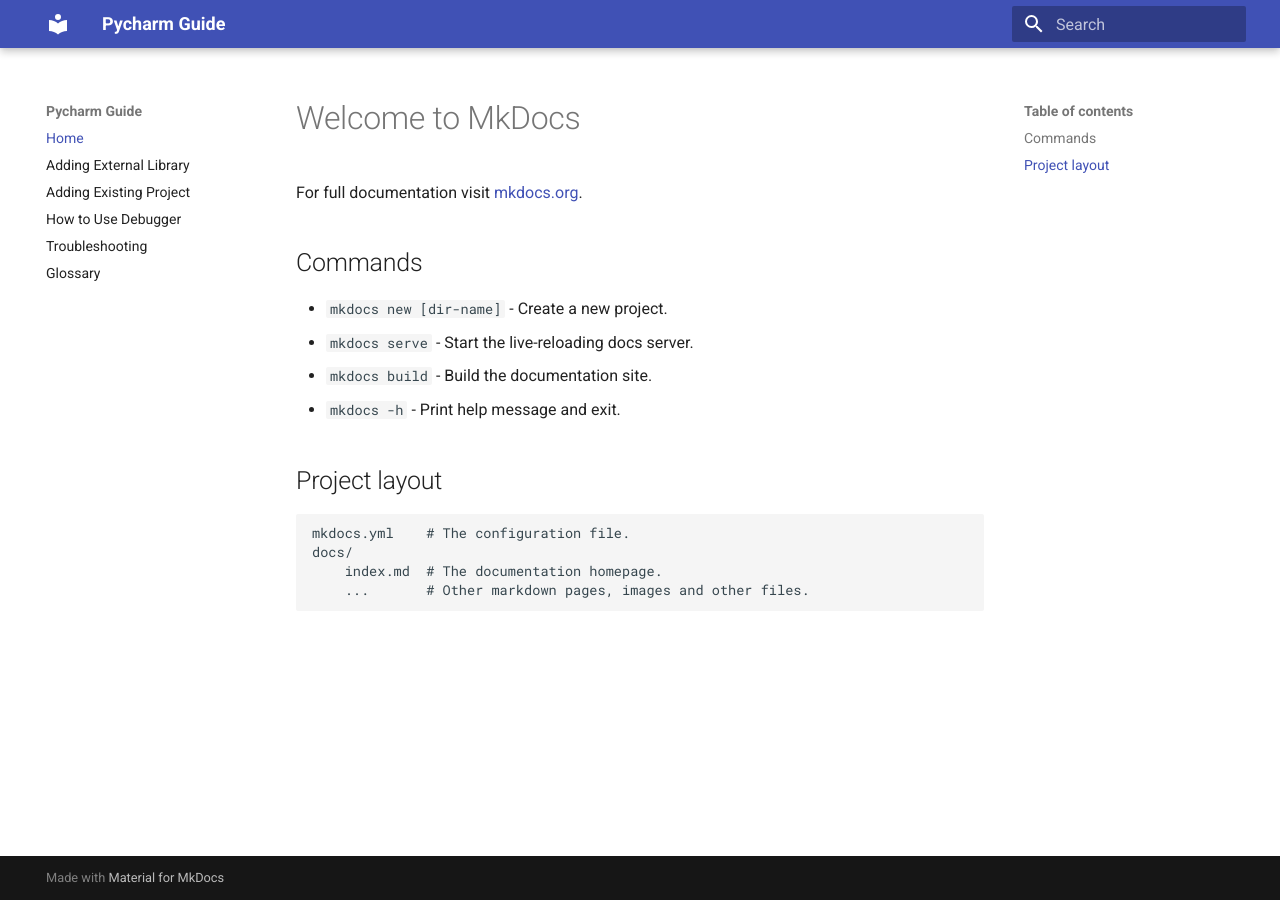
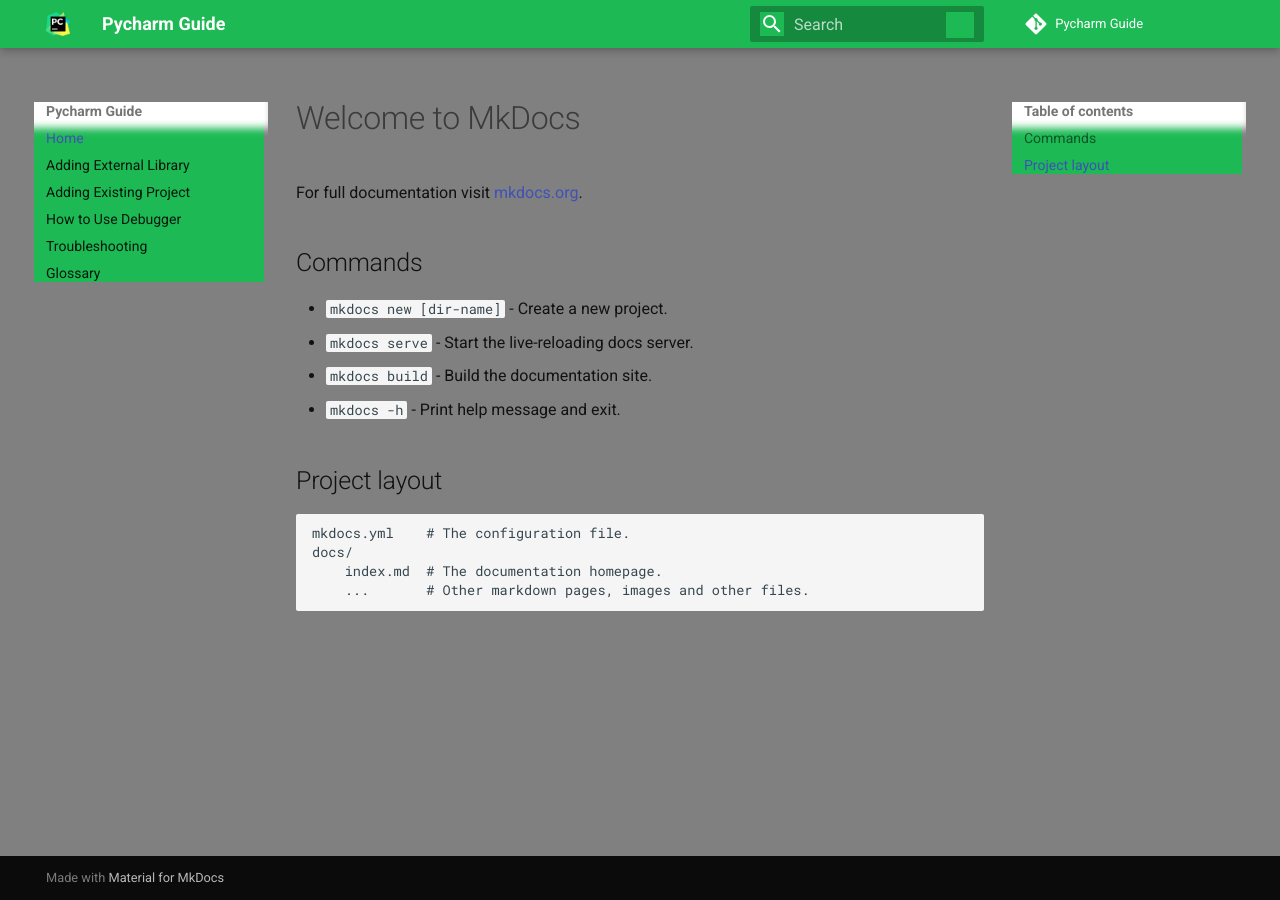
Before and after one commit to WilsonSue/CommUserGuide, an MkDocs documentation site: the page built from docs/index.md, in a window 1280 px wide. Built offline with MkDocs 1.6.1 and Material for MkDocs 9.7.7, drawn with Linux system fonts in a browser that asks for light colours; comment, search, counter and statistics services are not loaded.

Commit message:
Add styling and logo

```diff
--- /dev/null
+++ b/docs/extra.css
@@ -0,0 +1,15 @@
+body {
+    background-color: gray;
+}
+nav {
+    background-color: #1DB954;
+}
+header {
+    background-color: #1DB954;
+}
+label {
+    background-color: #1DB954;
+}
+.md-header {
+    background-color: #1DB954;
+}
--- a/mkdocs.yml
+++ b/mkdocs.yml
@@ -1,5 +1,12 @@
 site_name: Pycharm Guide
 site_url: https://PycharmGuide.com/
+site_description: Pycharm Guide
+site_author: Pycharm Guide
+repo_url: https://github.com/WilsonSue/CommUserGuide.git
+repo_name: Pycharm Guide
+docs_dir: docs
+site_dir: site
+edit_uri: edit/master/docs/
 nav:
   - Home: index.md
   - Adding External Library: ExternalLibrary.md
@@ -7,5 +14,13 @@
   - How to Use Debugger: Debugger.md
   - Troubleshooting: Troubleshooting.md
   - Glossary: Glossary.md
+extra_css: [extra.css]
 theme:
   name: material
+  logo: /PyCharm_Icon.svg.png
+  favicon: /PyCharm_Icon.svg.png
+  font:
+    text: Roboto
+    code: Roboto Mono
+extra:
+  homepage: https://PycharmGuide.com/
```
Also changed, not shown: docs/ExistingProject.md (+1 -0 lines), docs/PyCharm_Icon.svg.png (added).
